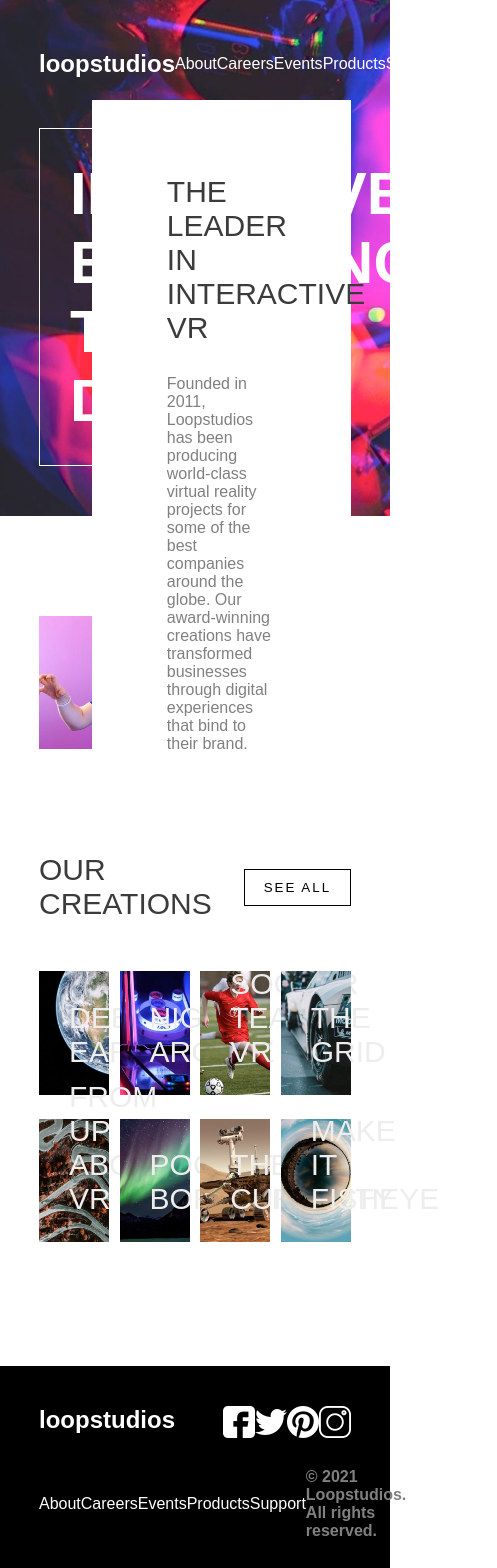
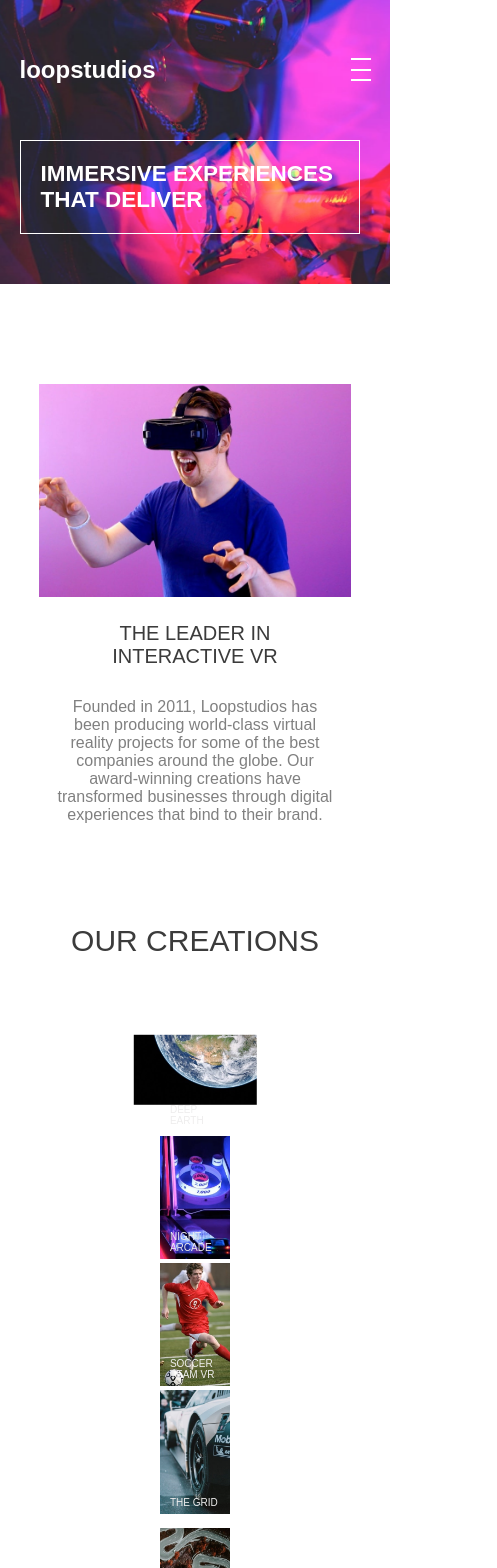
Before and after one commit to amansour13/loopstudios-webpage-design, a React (Create React App) app: page / in a window 390 px wide. Shown: the top 1568 px of the page, 497 px wide, since content can reach past the window. Built offline with nearby package versions, Linux system fonts and the light colour scheme.

Commit message:
make it responive for mobile except for our creation section cards

```diff
--- a/src/App.css
+++ b/src/App.css
@@ -98,7 +98,7 @@ a:hover{
   color: rgb(59, 59, 59);
 }
 
-.creationTitle button{
+.creationTitle button, .btn{
   color: black;
   background: none;
   border: 1px solid black;
@@ -107,10 +107,14 @@ a:hover{
   letter-spacing: 2px;
 }
 
-.creationTitle button:hover{
+.creationTitle button:hover, .btn:hover{
   color: white;
   background: black;
   cursor: pointer;
+}
+
+.btn{
+  display: none;
 }
 
 /* creation info */
@@ -171,3 +175,212 @@ a:hover{
   width: 32px;
   cursor: pointer;
 }
+
+.aft{
+  display: none;
+}
+
+/* navbar humburger icon */
+.navbar_toggle{
+  display: none;
+}
+
+
+/* mobile responsive */
+@media only screen and (max-width:1080px){
+  .Fmessage{
+    font-size: 20px;
+    font-weight: 100;
+  }
+  .Fmessage2{
+    position: absolute;
+    width: 40%;
+    padding: 50px 50px 0px 50px;
+  }
+
+  .Fmessage2 h2{
+    font-size: 25px;
+  }
+
+  .card h2{
+    bottom: 20px;
+    left: 20px;
+    width: 80%;
+    font-size: 25px;
+    font-weight: 200;
+  }
+
+
+  /* footer */
+  .socialIcons{
+    flex: 0.3;
+  }
+  .line ul{
+    flex: 0.7;
+  }
+
+}
+
+@media only screen and (max-width: 900px) {
+  .navbar_toggle {
+    display: block;
+    transition: all 0.3s ease-in-out;
+    cursor: pointer;
+    align-items: center;
+    text-align: center;
+}
+
+.navbar_toggle span {
+    display: block;
+    height: 3px;
+    width: 30px;
+    margin: 1vh auto;
+    background-color: white;
+    height: 2px;
+    width: 20px;
+}
+
+.subHeader ul{
+  display: none;
+}
+
+.Fmessage2{
+  position: absolute;
+  width: 50%;
+  padding: 25px 25px 0px 25px;
+}
+
+.Fmessage2 h2{
+  font-size: 20px;
+}
+
+.Fmessage p{
+  font-size: 4px;
+}
+
+.card h2{
+  bottom: 15px;
+  left: 15px;
+  width: 80%;
+  font-size: 20px;
+  font-weight: 200;
+}
+
+/* footer */
+.socialIcons{
+  flex: 0.2;
+}
+
+.icon{
+  width: 16px;
+}
+
+.line ul{
+  flex: 0.9;
+}
+
+.line h4{
+  font-size: smaller;
+  flex: 0.8;
+  text-align: right;
+}
+}
+
+@media only screen and (max-width: 700px) {
+  .card h2{
+    bottom: 10px;
+    left: 10px;
+    width: 70%;
+    font-size: 15px;
+    font-weight: 100;
+  }
+}
+
+@media only screen and (max-width: 650px) {
+  .Fmessage{
+    font-size: 15px;
+  }
+  .Fmessage2{
+    position: static;
+    width: 90%;
+    padding: 25px 25px 0px 25px;
+    text-align: center;
+  }
+  .vrSection{
+    display: flex;
+    flex-direction: column;
+    justify-content: center;
+    align-items: center;
+  }
+  .vrImg{
+    width: 100%;
+  }
+  .creationTitle button{
+    display: none;
+  }
+  .creationTitle{
+    justify-content: center;
+  }
+  .btn{
+    display: block;
+  }
+  .btnDiv{
+    display: flex;
+    justify-content: center;
+    align-items: center;
+  }
+  .card h2{
+    font-size: 10px;
+  }
+
+  .creationInfo{
+    flex-direction: column;
+    margin-bottom: 10px;
+  }
+  .turn270{
+    transform: rotate(90deg) scaleX(-1);
+  }
+  .crop{
+    clip: rect(50px 0px 200px 0px);
+  }
+  /* .creationInfo img{
+    width: 100%;
+    transform: rotate(90deg);
+  } */
+
+
+  /* footer */
+  .bef{
+    display: none;
+  }
+  .icon{
+    width: 32px;
+  }
+  .aft{
+    display: flex;
+    margin-bottom: 20px;
+    width: 50%;
+  }
+  .line{
+    flex-direction: column;
+    align-items: center;
+  }
+  .line ul{
+    flex-direction: column;
+  }
+  .line ul li{
+    margin-bottom: 30px;
+  }
+
+  .subHeader, .footer {
+    padding-left: 5vw;
+    padding-right: 5vw;
+  }
+}
+
+@media only screen and (max-width: 450px) {
+  .Fmessage{
+    padding: 20px;
+    width: 85%;
+  }
+}
--- a/src/App.js
+++ b/src/App.js
@@ -13,9 +13,19 @@ import tw from './img/twitter.png';
 import pn from './img/pinterest.png';
 import inst from './img/instagram.png';
 
-function SocialMediaIcons() {
+function Humberger(){
+  return(
+    <div class="navbar_toggle">
+      <span></span>
+      <span></span>
+      <span></span>
+  </div>
+  );
+}
+
+function SocialMediaIcons(props) {
   return (
-    <div className='socialIcons'>
+    <div className={'socialIcons ' + props.cl}>
       <img src={fb} className='icon'/>
       <img src={tw} className='icon'/>
       <img src={pn} className='icon'/>
@@ -30,7 +40,7 @@ function Footer(){
     <div className='footer'>
       <div className='line'>
         <h2>loopstudios</h2>
-        <SocialMediaIcons />
+        <SocialMediaIcons cl='bef'/>
       </div>
       <div className='line'>
         <ul>
@@ -40,6 +50,7 @@ function Footer(){
           <li><a href='#' className='pages'>Products</a></li>
           <li><a href='#' className='pages'>Support</a></li>
         </ul>
+        <SocialMediaIcons cl='aft'/>
         <h4>© 2021 Loopstudios. All rights reserved.</h4>
       </div>
     </div>
@@ -49,7 +60,7 @@ function Footer(){
 function Card(props) {
   return (
     <div className="card" >
-      <img src={props.url} alt={props.url}/>
+      <img src={props.url} alt={props.url} className={props.cl}/>
       <h2>{props.txt}</h2>
     </div>
   );
@@ -70,6 +81,10 @@ to their brand.</p>
   );
 }
 
+function BtnAfter(){
+  return(<div className='btnDiv'><button className='btn'>See All</button></div>);
+}
+
 function MainSection(){
   return (
     <div className='main'>
@@ -80,8 +95,8 @@ function MainSection(){
           <button>SEE ALL</button>
         </div>
         <div className='creationInfo'>
-            <Card url={Image1} txt='Deep earth'/>
-            <Card url={Image2} txt='Night arcade'/>
+            <Card url={Image1} txt='Deep earth' cl='turn270'/>
+            <Card url={Image2} txt='Night arcade' cl='crop'/>
             <Card url={Image3} txt='Soccer team VR'/>
             <Card url={Image4} txt='The grid'/>
         </div>
@@ -91,6 +106,7 @@ function MainSection(){
             <Card url={Image7} txt='The curiosity'/>
             <Card url={Image8} txt='Make it fisheye'/>
         </div>
+        <BtnAfter />
       </div>
     </div>
   );
@@ -110,9 +126,10 @@ function App() {
               <li><a href='#' className='pages'>Products</a></li>
               <li><a href='#' className='pages'>Support</a></li>
             </ul>
+            <Humberger />
           </nav>
           <div className='Fmessage'>
-            <h1>Immersive experiences that deliver</h1>
+            <h2>Immersive experiences that deliver</h2>
           </div>
       </div>
     </div>
```
